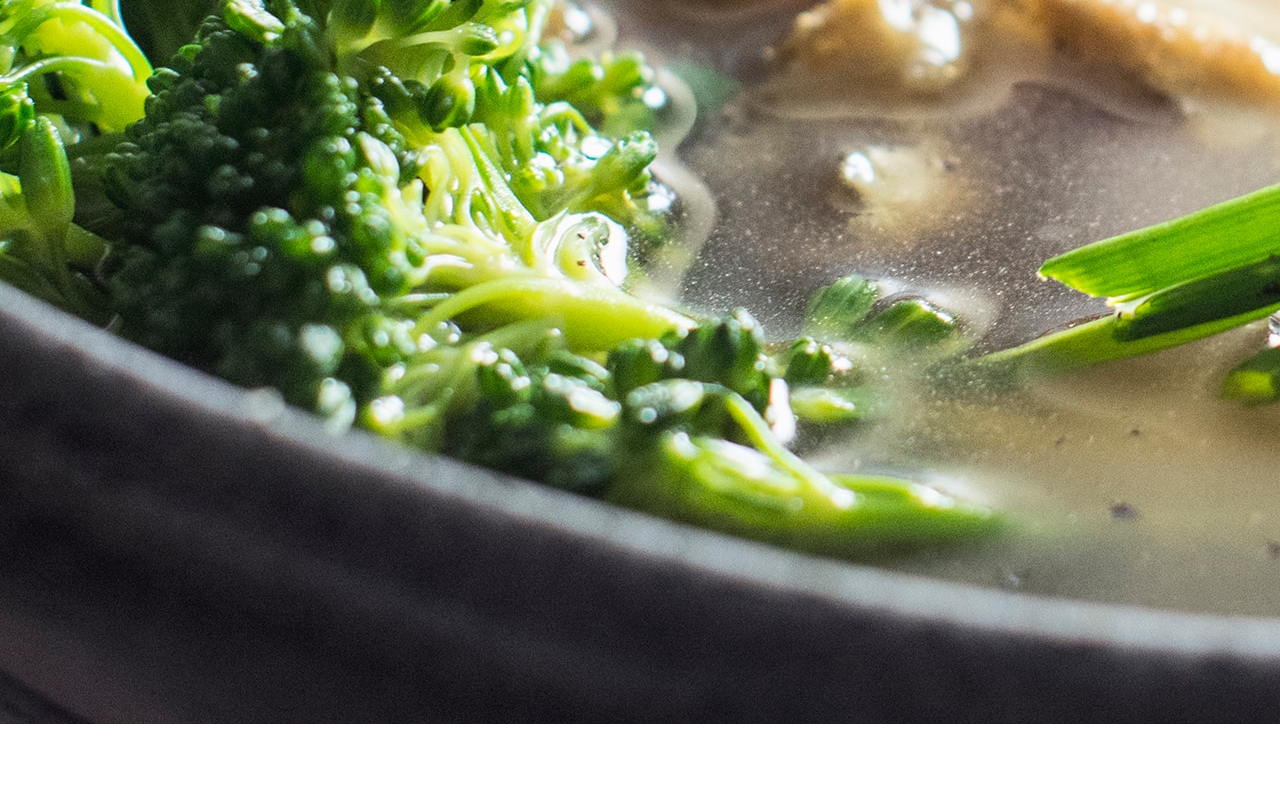
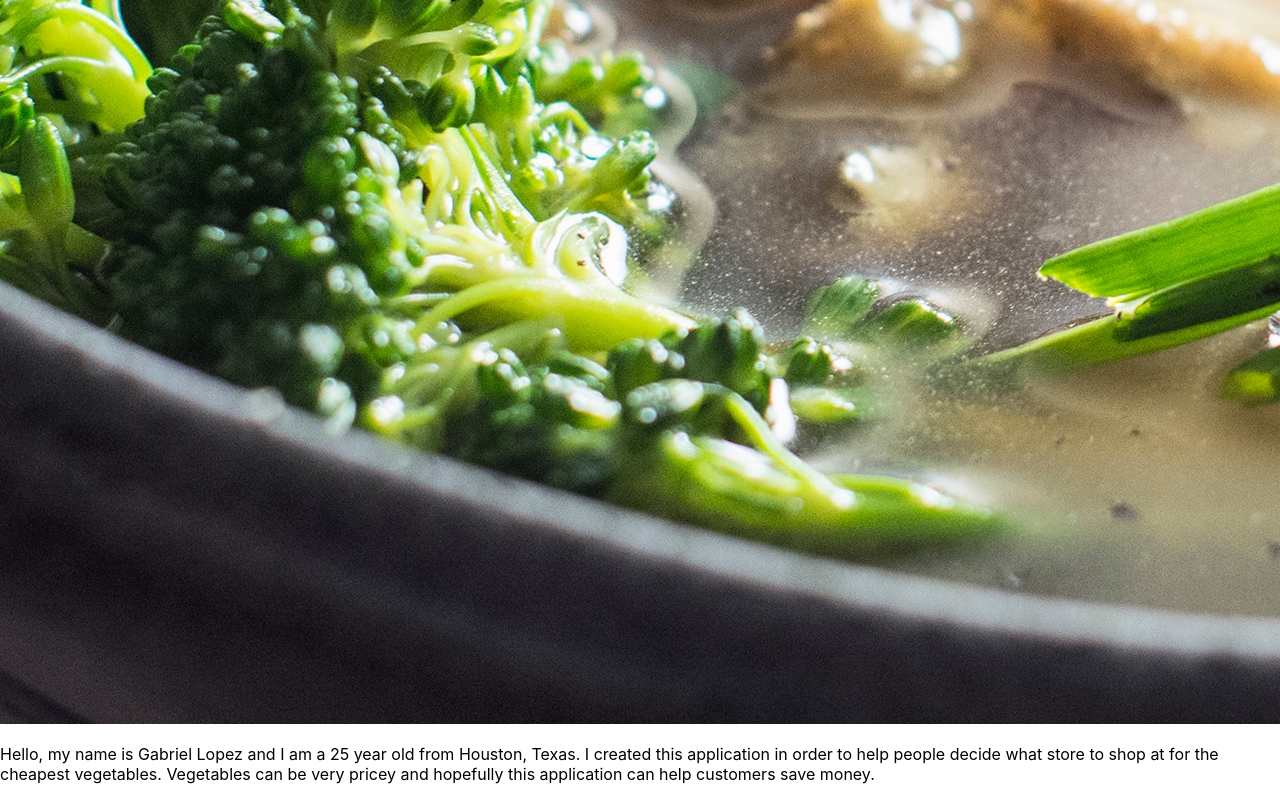
Before and after one commit to lopezg3000/creativeApp, a React (Create React App) app: page / in a window 1280 px wide. Shown: the part 1715-2515 px from the top of the page. Before the commit the page ends 2443 px from the top, so only its background shows below. Built offline with nearby package versions, Linux system fonts and the light colour scheme.

Commit message:
objectDestructuringAboutInfo

```diff
--- a/src/App.js
+++ b/src/App.js
@@ -2,6 +2,8 @@ import React from 'react';
 import Header from "../src/components/Header"
 import Information from "../src/components/Information"
 import Navbar from "../src/components/Navbar"
+import About from "../src/components/About"
+
 
 
 function App() {
@@ -10,6 +12,7 @@ function App() {
       <Header />
       <Navbar />
       <Information />
+      <About />
     </div>
   );
 }
--- /dev/null
+++ b/src/components/About.js
@@ -0,0 +1,17 @@
+import React from "react"
+
+const person = {
+    name: "Gabriel Lopez",
+    city: "Houston",
+    state: "Texas"
+};
+
+const { name: fullname, city, state, age: years = 25 } = person;
+
+const About = () => {
+    return (
+        <p>Hello, my name is {fullname} and I am a {years} year old from {city}, {state}. I created this application in order to help people decide what store to shop at for the cheapest vegetables. Vegetables can be very pricey and hopefully this application can help customers save money. </p>
+    )
+};
+
+export default About;
```
